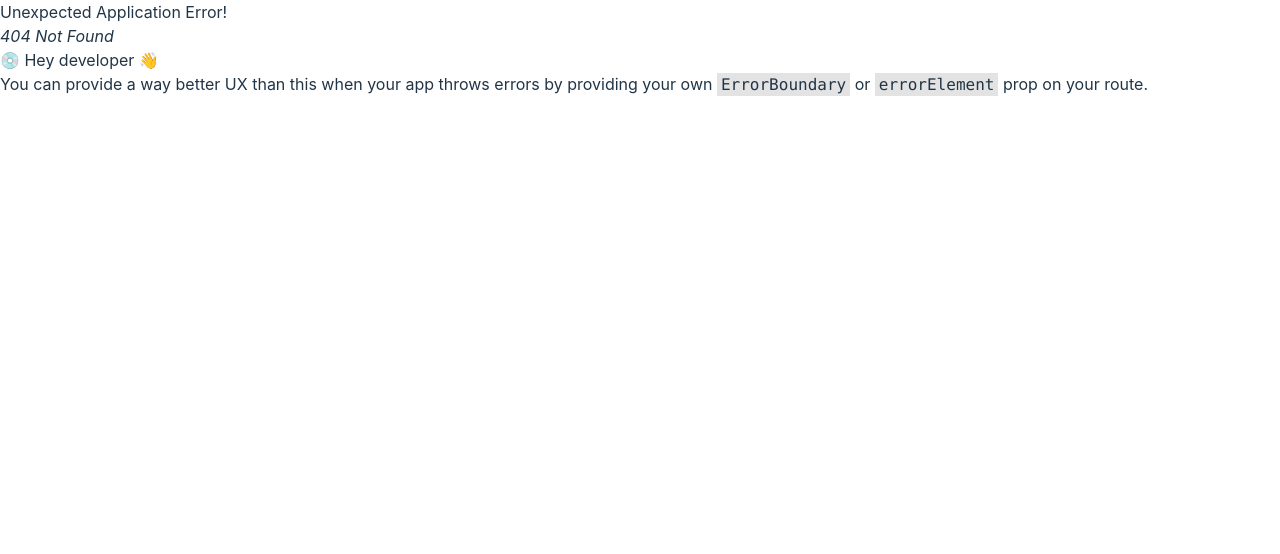
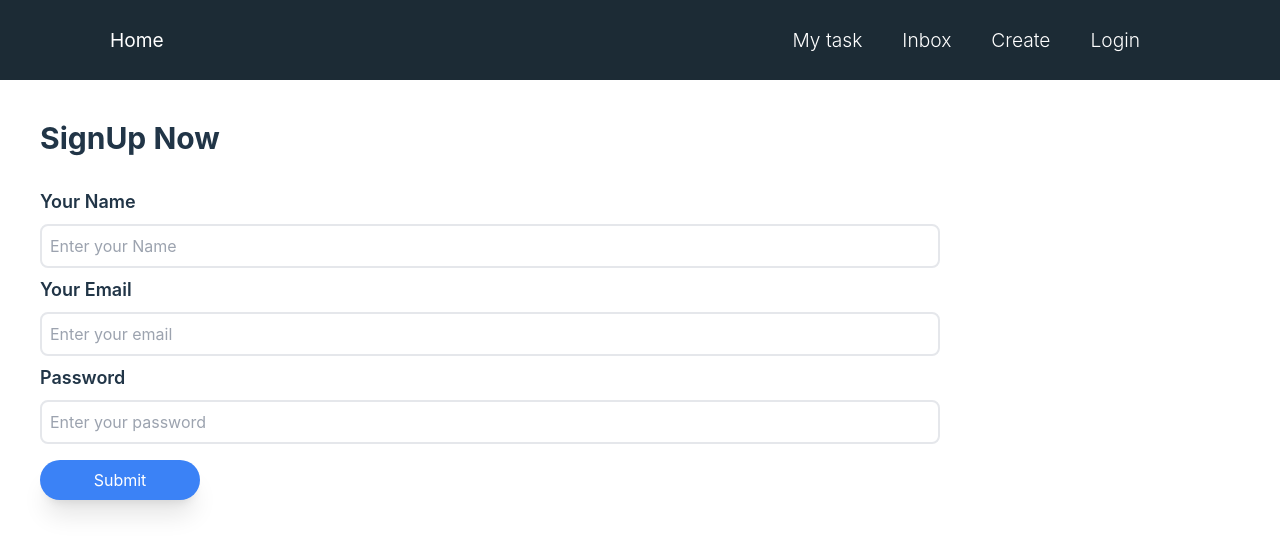
Before and after one commit to Flocky05/Collaborative-Task-management-App, a React (Vite) app: page /signUp in a window 1280 px wide. Before the commit this address had no page. Shown: the top 554 px of the page. Built offline with nearby package versions, Linux system fonts and the light colour scheme.

Commit message:
added signUp page

```diff
--- a/src/component/Login/Login.jsx
+++ b/src/component/Login/Login.jsx
@@ -6,12 +6,12 @@ const Login = () => {
         <div className="grid grid-cols-2 items-center">
             <div className="flex flex-col p-10">
                 <h3 className="text-3xl font-bold">Register Now</h3>
-                <input className="bg-white border-2 my-2 rounded-lg p-2" type="email" name="email" id="email" placeholder="enter your email"  />
-                <input className="bg-white border-2 my-2 rounded-lg p-2" type="password" name="password" id="password" placeholder="enter your password"  />
+                <input className="bg-white border-2 my-2 rounded-lg p-2" type="email" name="email" id="email" placeholder="Enter your email"  />
+                <input className="bg-white border-2 my-2 rounded-lg p-2" type="password" name="password" id="password" placeholder="Enter your password"  />
                 <input className="bg-blue-500 rounded-full text-white w-40 px-4 py-2 shadow-xl" type="submit" />
                 <div className="flex items-center">
                     <p className="text-gray-600">Don't have Account?</p>
-                    <Link className="text-lg font-semibold" to="/">SignUp</Link>
+                    <Link className="text-lg font-semibold" to="/signUp">SignUp</Link>
                 </div>
             </div>
             <img src={img} alt="" />
--- /dev/null
+++ b/src/component/SignUp/SignUp.jsx
@@ -0,0 +1,23 @@
+
+
+const SignUp = () => {
+    return (
+        <div>
+            <div className="flex flex-col p-10">
+                <h3 className="text-3xl font-bold">SignUp Now</h3>
+
+                    <h3 className="text-lg font-semibold mt-8">Your Name</h3>
+                    <input className="bg-white border-2 my-2 rounded-lg p-2 w-3/4" type="text" name="name" id="name" placeholder="Enter your Name"  />
+                    <h3 className="text-lg font-semibold">Your Email</h3>
+                    <input className="bg-white border-2 my-2 rounded-lg p-2 w-3/4" type="email" name="email" id="email" placeholder="Enter your email"  />
+                    <h3 className="text-lg font-semibold">Password</h3>
+                    <input className="bg-white border-2 my-2 rounded-lg p-2 w-3/4" type="password" name="password" id="password" placeholder="Enter your password" />
+                    <input className="bg-blue-500 rounded-full text-white w-40 px-4 py-2 shadow-xl mt-2" type="submit" />
+
+
+            </div>
+        </div>
+    );
+};
+
+export default SignUp;
--- a/src/main.jsx
+++ b/src/main.jsx
@@ -12,6 +12,7 @@ import MyTask from './component/My-Task/MyTask.jsx';
 import Inbox from './component/Inbox/Inbox.jsx';
 import Create from './component/Create/Create.jsx';
 import Login from './component/Login/Login.jsx';
+import SignUp from './component/SignUp/SignUp.jsx';
 
 const router = createBrowserRouter([
   {
@@ -38,6 +39,10 @@ const router = createBrowserRouter([
           path:"/login",
           element:<Login></Login>
         },
+        {
+          path:"signUp",
+          element:<SignUp></SignUp>
+        }
     ]
   },
 ]);
```
